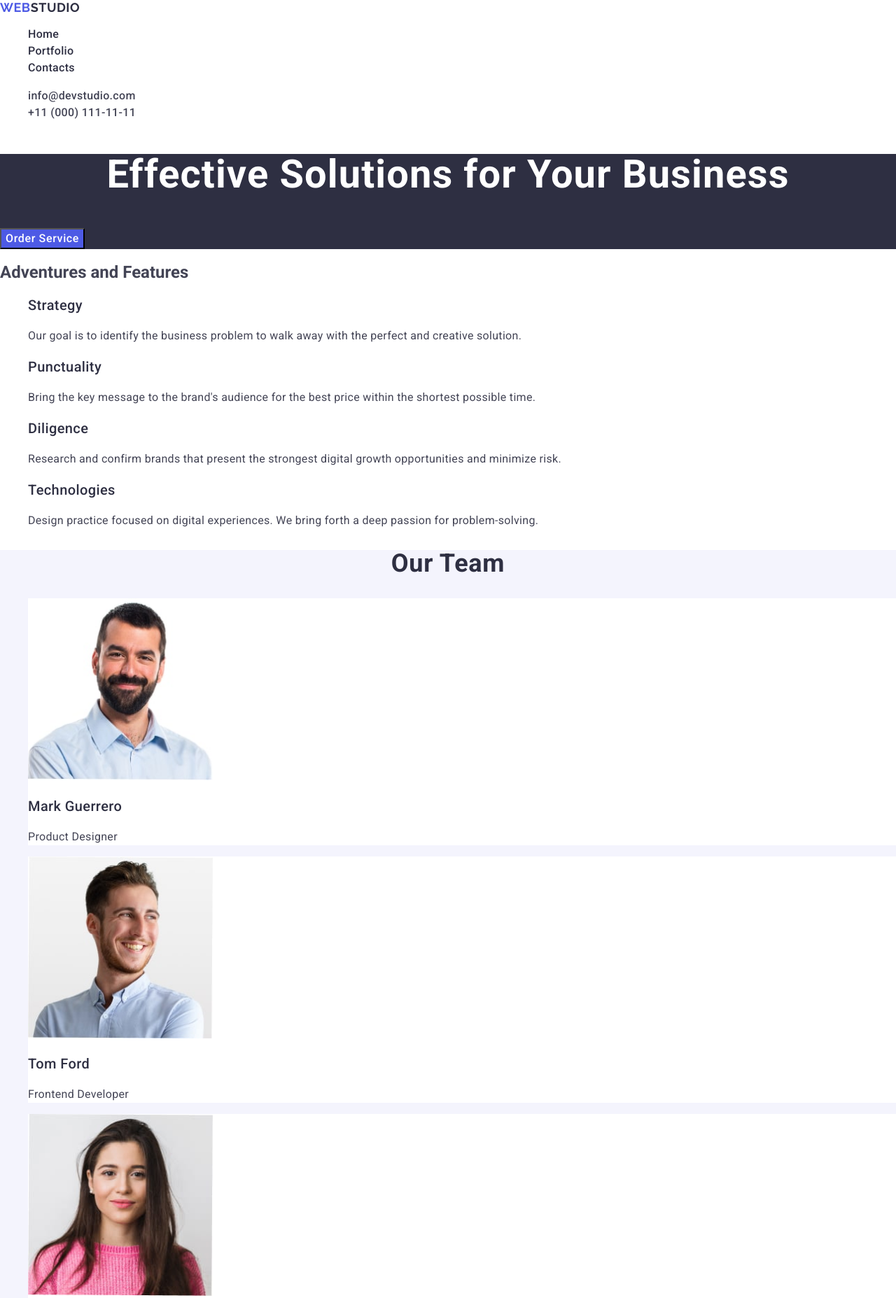
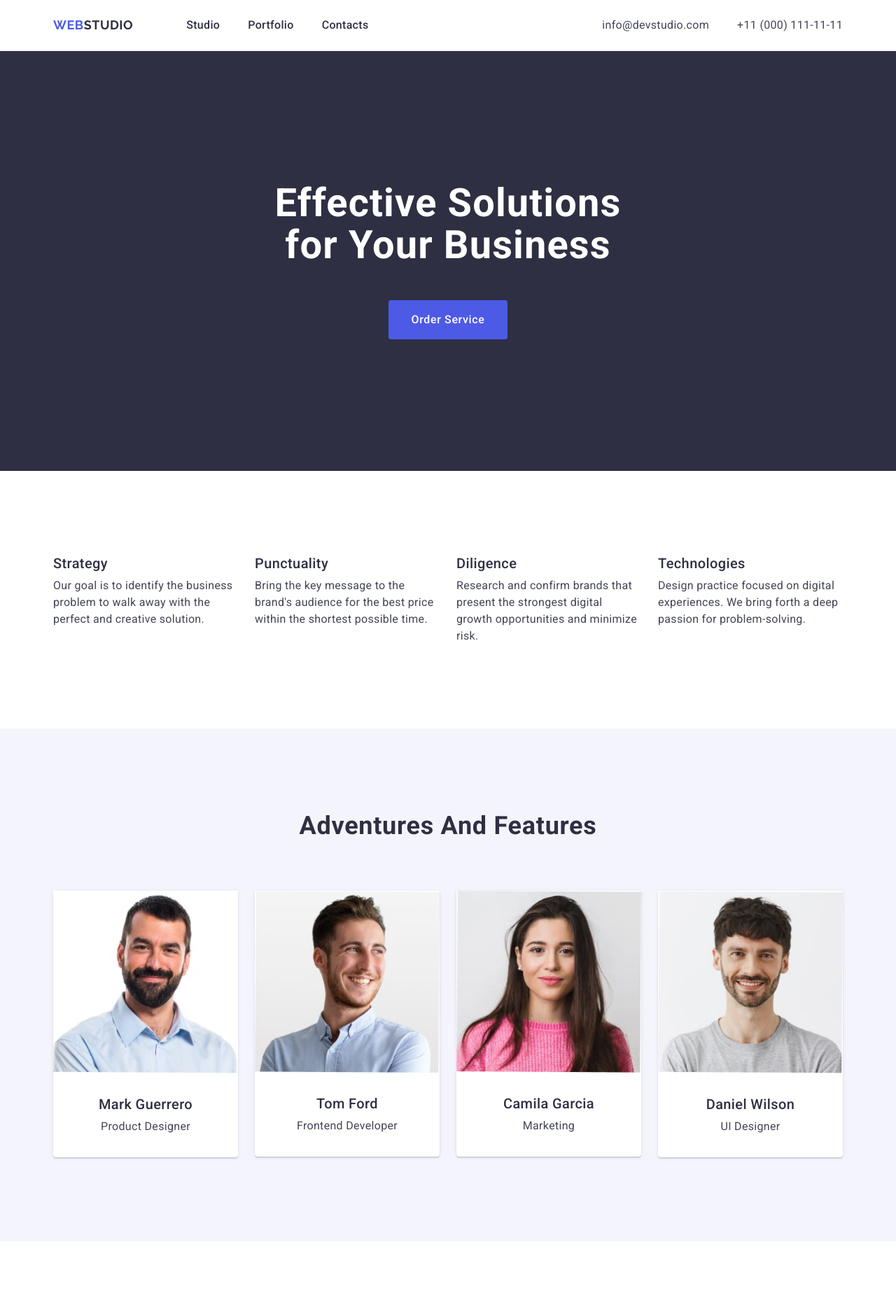
Before and after one commit to oleksandr-sazonov/goit-markup-hw-03, a plain HTML site: page index.html in a window 1280 px wide. Shown: the top 1855 px of the page at 70% size. Drawn offline with nearby package versions, Linux system fonts and the light colour scheme.

Commit message:
Add files via upload

```diff
--- a/css/styles.css
+++ b/css/styles.css
@@ -4,126 +4,214 @@ body {
     background-color: #fff;
 }
 
+h1,
+h2,
+h3,
+h4,
+h5,
+h6,
+p {
+    margin: 0;
+}
+
 ul {
-    list-style: none;
+    list-style-type: none;
+    margin: 0;
+    padding: 0;
 }
 
 a {
     text-decoration: none;
 }
 
-address {
-    font-style: normal;
+img {
+    display: block;
 }
 
-
-button {
-    font-family: inherit;
+.container {
+    width: 1158px;
+    padding-left: 15px;
+    padding-right: 15px;
+    margin: 0 auto;
 }
 
-.header-logo {
+.section {
+    padding-top: 120px;
+    padding-bottom: 120px;
+}
+
+/* ---------------------------------------------HEADER--------------------------------------------- */
+
+.header {
+    background-color: #fff;
+    border-bottom: 1px solid #e7e9fc;
+}
+
+.header-container {
+    display: flex;
+    align-items: center;
+}
+
+.nav {
+    display: flex;
+    align-items: center;
+}
+
+.nav-logo {
     font-family: "Raleway", sans-serif;
     font-weight: 700;
     font-size: 18px;
     line-height: 1.17;
     letter-spacing: 0.03em;
+    text-transform: uppercase;
     color: #4d5ae5;
-    text-transform: uppercase;
-
+    padding-top: 24px;
+    padding-bottom: 24px;
+    margin-right: 76px;
 }
 
-.header-logo-color {
+.nav-logo-item {
     color: #2e2f42;
 }
 
-.header-navigation {
-    color: #2e2f42;
-    background: #fff;
+.nav-list {
+    display: flex;
+    align-items: center;
+    gap: 40px;
 }
 
-
-.header-navigation-link {
+.nav-link {
     font-weight: 500;
     font-size: 16px;
     line-height: 1.5;
     letter-spacing: 0.02em;
     color: #2e2f42;
+    padding-top: 24px;
+    padding-bottom: 24px;
+    display: block;
 }
 
-.header-navigation-link:hover,
-.header-navigation-link:focus {
+.nav-list-item .nav-link:hover,
+.nav-list-item .nav-link:focus {
     color: #404bbf;
 }
 
-.contacts {
-    font-weight: 400;
+.contact-info {
+    font-style: normal;
+    margin-left: auto;
+}
+
+.contact-info-list {
+    display: flex;
+    align-items: center;
+    gap: 40px;
+}
+
+.contact-info-link {
     font-size: 16px;
     line-height: 1.5;
     letter-spacing: 0.02em;
     color: #434455;
+    padding-top: 24px;
+    padding-bottom: 24px;
+    display: block;
 }
 
-.contacts-list-link {
-    font-weight: 500;
-    font-size: 16px;
-    line-height: 1.5;
-    letter-spacing: 0.02em;
-    color: #434455;
-}
-
-.contacts-list-link:hover,
-.contacts-list-link:focus {
+.contact-info-item .contact-info-link:hover,
+.contact-info-item .contact-info-link:focus {
     color: #404bbf;
 }
 
-.solutions {
-    background-color: #2e2f42;
+/* ---------------------------------------------HERO--------------------------------------------- */
+
+.hero {
+    background: #2e2f42;
+    padding-top: 188px;
+    padding-bottom: 188px;
 }
 
-.solutions-title {
+.hero-title {
     font-weight: 700;
     font-size: 56px;
     line-height: 1.07;
     letter-spacing: 0.02em;
     text-align: center;
     color: #fff;
-    background: #2e2f42;
+    margin-bottom: 48px;
+    display: block;
+    max-width: 496px;
+    margin-left: auto;
+    margin-right: auto;
 }
 
-.solutions-btn {
+.hero-button {
+    font-family: "Roboto", sans-serif;
     font-weight: 500;
     font-size: 16px;
     line-height: 1.5;
     letter-spacing: 0.04em;
     color: #fff;
+    cursor: pointer;
     background: #4d5ae5;
-    cursor: pointer
+    display: block;
+    border: none;
+    border-radius: 4px;
+    padding: 16px 32px;
+    min-width: 169px;
+    height: 56px;
+    margin-left: auto;
+    margin-right: auto;
 }
 
-.solutions-btn:hover,
-.solutions-btn:focus {
-    background: #404bbf;
+.hero-button:hover,
+.hero-button:focus {
+    background-color: #404bbf;
 }
 
+/* ---------------------------------------------ADVANTAGES--------------------------------------------- */
 
-.adventures-subtitle {
+.advantages-title {
+    position: absolute;
+    width: 1px;
+    height: 1px;
+    margin: -1px;
+    border: 0;
+    padding: 0;
+    white-space: nowrap;
+    clip-path: inset(100%);
+    clip: rect(0 0 0 0);
+    overflow: hidden;
+}
+
+.advantages-list {
+    display: flex;
+    justify-content: center;
+    gap: 24px;
+}
+
+.advantages-item {
+    width: calc((100% - 72px) / 4);
+}
+
+.advantages-subtitle {
     font-weight: 500;
     font-size: 20px;
     line-height: 1.2;
     letter-spacing: 0.02em;
     color: #2e2f42;
+    margin-bottom: 8px;
 }
 
-.adventures-text {
-    font-weight: 400;
+.advantages-descr {
     font-size: 16px;
     line-height: 1.5;
     letter-spacing: 0.02em;
-    color: #434455;
 }
 
+/* ---------------------------------------------OUR TEAM--------------------------------------------- */
+
 .team {
-    background-color: #f4f4fd;
+    background: #f4f4fd;
 }
 
 .team-title {
@@ -131,39 +219,86 @@ button {
     font-size: 36px;
     line-height: 1.11;
     letter-spacing: 0.02em;
+    text-align: center;
     color: #2e2f42;
-    text-align: center;
     text-transform: capitalize;
+    margin-bottom: 72px;
 }
 
-.team-list-item {
-    background-color: #FFFFFF;
+.team-list {
+    display: flex;
+    align-items: center;
+    justify-content: center;
+    gap: 24px;
 }
 
-.team-subtitle {
+.team-member {
+    display: flex;
+    align-items: center;
+    justify-content: center;
+    flex-direction: column;
+    width: calc((100% - 72px) / 4);
+    background-color: #fff;
+    border-radius: 0 0 4px 4px;
+    box-shadow: 0 2px 1px 0 rgba(46, 47, 66, 0.08),
+        0 1px 1px 0 rgba(46, 47, 66, 0.16), 0 1px 6px 0 rgba(46, 47, 66, 0.08);
+}
+
+.member-descr {
+    display: flex;
+    align-items: center;
+    justify-content: center;
+    flex-direction: column;
+    padding: 32px 0;
+}
+
+.member-name {
     font-weight: 500;
     font-size: 20px;
     line-height: 1.2;
     letter-spacing: 0.02em;
+    text-align: center;
     color: #2e2f42;
+    margin-bottom: 8px;
 }
 
-.team-text {
-    font-weight: 400;
+.member-role {
     font-size: 16px;
     line-height: 1.5;
     letter-spacing: 0.02em;
-    color: #434455;
+    text-align: center;
 }
+
+/* ---------------------------------------------OUR PORTFOLIO--------------------------------------------- */
 
 .portfolio-title {
     font-weight: 700;
     font-size: 36px;
     line-height: 1.11;
     letter-spacing: 0.02em;
-    color: #2e2f42;
     text-align: center;
     text-transform: capitalize;
+    color: #2e2f42;
+    margin-bottom: 72px;
+}
+
+.portfolio-list {
+    display: flex;
+    flex-wrap: wrap;
+    align-items: center;
+    justify-content: center;
+    gap: 48px 24px;
+}
+
+.portfolio-item {
+    width: calc((100% - 48px) / 3);
+}
+
+.portfolio-item-descr {
+    border-bottom: 1px solid #e7e9fc;
+    border-left: 1px solid #e7e9fc;
+    border-right: 1px solid #e7e9fc;
+    padding: 32px 16px;
 }
 
 .portfolio-subtitle {
@@ -172,19 +307,21 @@ button {
     line-height: 1.2;
     letter-spacing: 0.02em;
     color: #2e2f42;
+    margin-bottom: 8px;
 }
 
-.portfolio-text {
-    font-weight: 400;
+.portfolio-descr {
     font-size: 16px;
     line-height: 1.5;
     letter-spacing: 0.02em;
-    color: #434455;
 }
 
+/* ---------------------------------------------FOOTER--------------------------------------------- */
+
 .footer {
-
     background: #2e2f42;
+    padding-top: 100px;
+    padding-bottom: 100px;
 }
 
 .footer-logo {
@@ -195,16 +332,18 @@ button {
     letter-spacing: 0.03em;
     text-transform: uppercase;
     color: #4d5ae5;
+    margin-bottom: 16px;
+    display: inline-block;
 }
 
-.footer-logo-color {
+.footer-logo-item {
     color: #f4f4fd;
 }
 
-.footer-text {
-    font-weight: 400;
+.footer-descr {
     font-size: 16px;
     line-height: 1.5;
     letter-spacing: 0.02em;
     color: #f4f4fd;
+    max-width: 264px;
 }
--- a/index.html
+++ b/index.html
@@ -4,12 +4,14 @@
     <meta charset="UTF-8" />
     <meta name="viewport" content="width=device-width, initial-scale=1.0" />
     <title>WebStudio</title>
+
     <link rel="preconnect" href="https://fonts.googleapis.com" />
     <link rel="preconnect" href="https://fonts.gstatic.com" crossorigin />
     <link
       href="https://fonts.googleapis.com/css2?family=Raleway:wght@700&family=Roboto:wght@400;500;700&display=swap"
       rel="stylesheet"
     />
+
     <link
       rel="stylesheet"
       href="https://cdnjs.cloudflare.com/ajax/libs/modern-normalize/3.0.1/modern-normalize.min.css"
@@ -17,206 +19,234 @@
       crossorigin="anonymous"
       referrerpolicy="no-referrer"
     />
+
     <link rel="stylesheet" href="./css/styles.css" />
   </head>
   <body>
-    <header>
-      <nav class="header-navigation">
-        <a class="header-logo" href="./index.html"
-          >Web<span class="header-logo-color">Studio</span></a
+    <header class="header">
+      <div class="container header-container">
+        <nav class="nav">
+          <a href="./index.html" class="nav-logo"
+            >Web<span class="nav-logo-item">Studio</span></a
           >
-        <ul class="header-navigation-list">
-          <li class="header-navigation-item">
-            <a class="header-navigation-link" href="./index.html">Home</a>
+          <ul class="nav-list">
+            <li class="nav-list-item">
+              <a href="./index.html" class="nav-link">Studio</a>
             </li>
-
-          <li class="header-navigation-item">
-            <a class="header-navigation-link" href="">Portfolio</a>
+            <li class="nav-list-item">
+              <a href="" class="nav-link">Portfolio</a>
             </li>
-
-          <li class="header-navigation-item">
-            <a class="header-navigation-link" href="">Contacts</a>
+            <li class="nav-list-item">
+              <a href="" class="nav-link">Contacts</a>
             </li>
           </ul>
         </nav>
 
-      <address class="contacts">
-        <ul class="contacts-list">
-          <li class="contacts-list-item">
-            <a class="contacts-list-link" href="mailto:info@devstudio.com"
+        <address class="contact-info">
+          <ul class="contact-info-list">
+            <li class="contact-info-item">
+              <a href="mailto:info@devstudio.com" class="contact-info-link"
                 >info@devstudio.com</a
               >
             </li>
-          <li class="contacts-list-item">
-            <a class="contacts-list-link" href="tel:+110001111111"
+            <li class="contact-info-item">
+              <a href="tel:+110001111111" class="contact-info-link"
                 >+11 (000) 111-11-11</a
               >
             </li>
           </ul>
         </address>
+      </div>
     </header>
 
-    <main>
-      <section class="solutions">
-        <h1 class="solutions-title">Effective Solutions for Your Business</h1>
-        <button type="button" class="solutions-btn">Order Service</button>
+    <main class="main">
+      <section class="hero">
+        <div class="container">
+          <h1 class="hero-title">Effective Solutions for Your Business</h1>
+          <button type="button" class="hero-button">Order Service</button>
+        </div>
       </section>
-
-      <section id="studio" class="adventures">
-        <h2 class="adventures-title">Adventures and Features</h2>
-        <ul class="adventures-list">
-          <li class="adventures-list-item">
-            <h3 class="adventures-subtitle">Strategy</h3>
-            <p class="adventures-text">
-              Our goal is to identify the business problem to walk away with the
-              perfect and creative solution.
+      <section class="advantages section">
+        <div class="container">
+          <h2 class="advantages-title">Our advantages</h2>
+          <ul class="advantages-list">
+            <li class="advantages-item">
+              <h3 class="advantages-subtitle">Strategy</h3>
+              <p class="advantages-descr">
+                Our goal is to identify the business problem to walk away with
+                the perfect and creative solution.
               </p>
             </li>
-          <li>
-            <h3 class="adventures-subtitle">Punctuality</h3>
-            <p class="adventures-text">
+            <li class="advantages-item">
+              <h3 class="advantages-subtitle">Punctuality</h3>
+              <p class="advantages-descr">
                 Bring the key message to the brand's audience for the best price
                 within the shortest possible time.
               </p>
             </li>
-          <li>
-            <h3 class="adventures-subtitle">Diligence</h3>
-            <p class="adventures-text">
+            <li class="advantages-item">
+              <h3 class="advantages-subtitle">Diligence</h3>
+              <p class="advantages-descr">
                 Research and confirm brands that present the strongest digital
                 growth opportunities and minimize risk.
               </p>
             </li>
-          <li>
-            <h3 class="adventures-subtitle">Technologies</h3>
-            <p class="adventures-text">
+            <li class="advantages-item">
+              <h3 class="advantages-subtitle">Technologies</h3>
+              <p class="advantages-descr">
                 Design practice focused on digital experiences. We bring forth a
                 deep passion for problem-solving.
               </p>
             </li>
           </ul>
+        </div>
+      </section>
+      <section class="team section">
+        <div class="container">
+          <h2 class="team-title">Adventures and Features</h2>
+          <ul class="team-list">
+            <li class="team-member">
+              <img
+                src="images/TeamCard1.jpg"
+                alt="Mark Guerrero photo"
+                width="264"
+                class="member-photo"
+              />
+              <div class="member-descr">
+                <h3 class="member-name">Mark Guerrero</h3>
+                <p class="member-role">Product Designer</p>
+              </div>
+            </li>
+            <li class="team-member">
+              <img
+                src="images/TeamCard2.jpg"
+                alt="Tom Ford photo"
+                width="264"
+                class="member-photo"
+              />
+              <div class="member-descr">
+                <h3 class="member-name">Tom Ford</h3>
+                <p class="member-role">Frontend Developer</p>
+              </div>
+            </li>
+            <li class="team-member">
+              <img
+                src="images/TeamCard3.jpg"
+                alt="Camila Garcia photo"
+                width="264"
+                class="member-photo"
+              />
+              <div class="member-descr">
+                <h3 class="member-name">Camila Garcia</h3>
+                <p class="member-role">Marketing</p>
+              </div>
+            </li>
+            <li class="team-member">
+              <img
+                src="images/TeamCard4.jpg"
+                alt="Daniel Wilson photo"
+                width="264"
+                class="member-photo"
+              />
+              <div class="member-descr">
+                <h3 class="member-name">Daniel Wilson</h3>
+                <p class="member-role">UI Designer</p>
+              </div>
+            </li>
+          </ul>
+        </div>
       </section>
 
-      <section class="team">
-        <h2 class="team-title">Our Team</h2>
-        <ul class="team-list">
-          <li class="team-list-item">
+      <section class="portfolio section">
+        <div class="container">
+          <h2 class="portfolio-title">Our Portfolio</h2>
+          <ul class="portfolio-list">
+            <li class="portfolio-item">
               <img
-              src="images/TeamCard1.jpg"
-              alt="photo of a man 1"
-              width="264"
-              height="260"
+                src="./images/banking.jpg"
+                alt="Banking App photo"
+                width="360"
+                class="portfolio-image"
               />
-            <h3 class="team-subtitle">Mark Guerrero</h3>
-            <p class="team-text">Product Designer</p>
+              <div class="portfolio-item-descr">
+                <h3 class="portfolio-subtitle">Banking App</h3>
+                <p class="portfolio-descr">App</p>
+              </div>
             </li>
-          <li class="team-list-item">
+            <li class="portfolio-item">
               <img
-              src="./images/TeamCard2.jpg"
-              alt="photo of a man 2"
-              width="264"
-              height="260"
+                src="./images/cashless.jpg"
+                alt="Cashless Payment photo"
+                width="360"
+                class="portfolio-image"
               />
-            <h3 class="team-subtitle">Tom Ford</h3>
-            <p class="team-text">Frontend Developer</p>
+              <div class="portfolio-item-descr">
+                <h3 class="portfolio-subtitle">Cashless Payment</h3>
+                <p class="portfolio-descr">Marketing</p>
+              </div>
             </li>
-          <li class="team-list-item">
+            <li class="portfolio-item">
               <img
-              src="./images/TeamCard3.jpg"
-              alt="photo of a woman"
-              width="264"
-              height="260"
+                src="./images/meditation.jpg"
+                alt="Meditation App photo"
+                width="360"
+                class="portfolio-image"
               />
-            <h3 class="team-subtitle">Camila Garcia</h3>
-            <p class="team-text">Marketing</p>
+              <div class="portfolio-item-descr">
+                <h3 class="portfolio-subtitle">Meditation App</h3>
+                <p class="portfolio-descr">App</p>
+              </div>
             </li>
-          <li class="team-list-item">
+            <li class="portfolio-item">
               <img
-              src="./images/TeamCard4.jpg"
-              alt="photo of a man 3"
-              width="264"
-              height="260"
+                src="./images/taxi.jpg"
+                alt="Taxi Service photo"
+                width="360"
+                class="portfolio-image"
               />
-            <h3 class="team-subtitle">Daniel Wilson</h3>
-            <p class="team-text">UI Designer</p>
+              <div class="portfolio-item-descr">
+                <h3 class="portfolio-subtitle">Taxi Service</h3>
+                <p class="portfolio-descr">Marketing</p>
+              </div>
+            </li>
+            <li class="portfolio-item">
+              <img
+                src="./images/screen.jpg"
+                alt="Screen Illustrations photo"
+                width="360"
+                class="portfolio-image"
+              />
+              <div class="portfolio-item-descr">
+                <h3 class="portfolio-subtitle">Screen Illustrations</h3>
+                <p class="portfolio-descr">Design</p>
+              </div>
+            </li>
+            <li class="portfolio-item">
+              <img
+                src="./images/courses.jpg"
+                alt="Online Courses photo"
+                width="360"
+                class="portfolio-image"
+              />
+              <div class="portfolio-item-descr">
+                <h3 class="portfolio-subtitle">Online Courses</h3>
+                <p class="portfolio-descr">Marketing</p>
+              </div>
             </li>
           </ul>
-      </section>
-
-      <section id="portfolio" class="portfolio">
-        <h2 class="portfolio-title">Our Portfolio</h2>
-        <ul class="portfolio-list">
-          <li class="portfolio-list-item">
-            <img
-              src="./images/banking.jpg"
-              alt="banking app"
-              width="360"
-              height="300"
-            />
-            <h3 class="portfolio-subtitle">Banking App</h3>
-            <p class="portfolio-text">App</p>
-          </li>
-          <li class="portfolio-list-item">
-            <img
-              src="./images/cashless.jpg"
-              alt="cashless pay"
-              width="360"
-              height="300"
-            />
-            <h3 class="portfolio-subtitle">Cashless Payment</h3>
-            <p class="portfolio-text">Marketing</p>
-          </li>
-          <li class="portfolio-list-item">
-            <img
-              src="./images/meditation.jpg"
-              alt="meditation app"
-              width="360"
-              height="300"
-            />
-            <h3 class="portfolio-subtitle">Meditation App</h3>
-            <p class="portfolio-text">App</p>
-          </li>
-          <li class="portfolio-list-item">
-            <img
-              src="./images/taxi.jpg"
-              alt="taxi app"
-              width="360"
-              height="300"
-            />
-            <h3 class="portfolio-subtitle">Taxi Service</h3>
-            <p class="portfolio-text">Marketing</p>
-          </li>
-          <li class="portfolio-list-item">
-            <img
-              src="./images/screen.jpg"
-              alt="screen"
-              width="360"
-              height="300"
-            />
-            <h3 class="portfolio-subtitle">Screen Illustrations</h3>
-            <p class="portfolio-text">Design</p>
-          </li>
-          <li class="portfolio-list-item">
-            <img
-              src="./images/courses.jpg"
-              alt="online courses"
-              width="360"
-              height="300"
-            />
-            <h3 class="portfolio-subtitle">Online Courses</h3>
-            <p class="portfolio-text">Marketing</p>
-          </li>
-        </ul>
+        </div>
       </section>
     </main>
-
     <footer class="footer">
-      <a class="footer-logo" href="./index.html"
-        >Web<span class="footer-logo-color">Studio</span></a
+      <div class="container">
+        <a href="./index.html" class="footer-logo"
+          >Web<span class="footer-logo-item">Studio</span></a
         >
-      <p class="footer-text">
-        Increase the flow of customers and sales for your business with digital
-        marketing & growth solutions.
+        <p class="footer-descr">
+          Increase the flow of customers and sales for your business with
+          digital marketing & growth solutions.
         </p>
+      </div>
     </footer>
   </body>
 </html>
```
Lines whose indentation alone changed are shown as unchanged.
